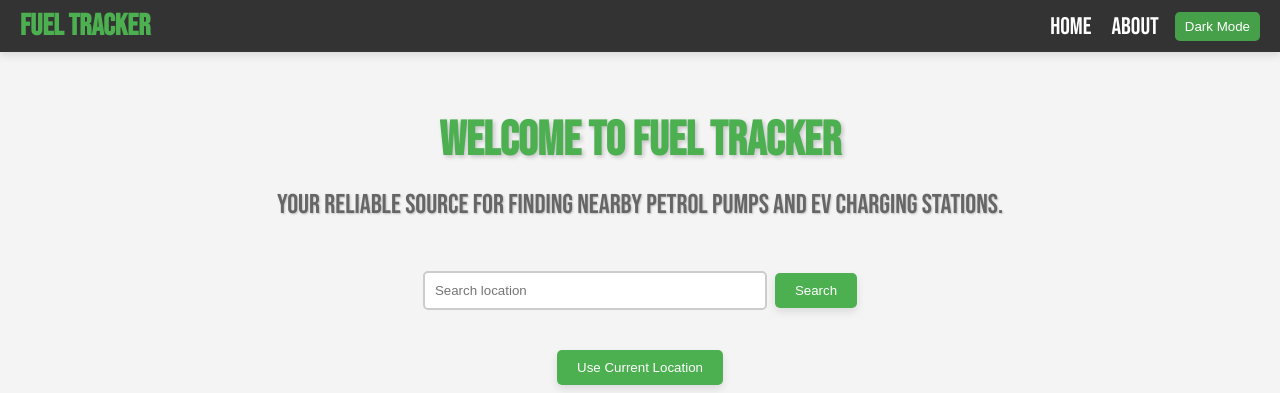
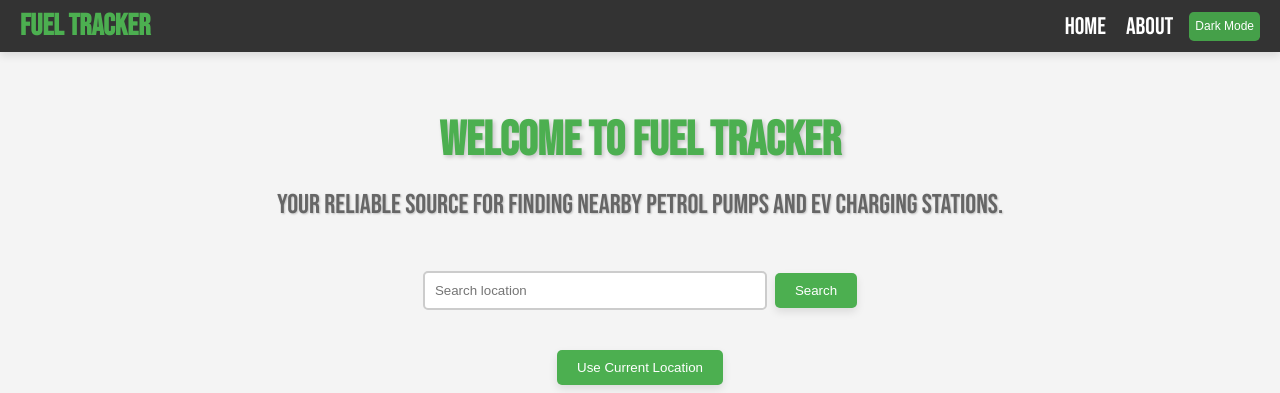
Before and after one commit to panchalbhakti/Fuel-Tracker, a plain HTML site: page index.html in a window 1280 px wide. Shown: the top 393 px of the page. Drawn offline with Linux system fonts and the light colour scheme; some packages are replaced by stand-ins of ours; a web font is replaced by a local one.

Commit message:
toggle button

```diff
--- a/style.css
+++ b/style.css
@@ -71,8 +71,9 @@ body.dark-mode {
     border: none;
     border-radius: 0.3rem;
     margin-left: 1rem;
-    padding: 5px 10px;
+    padding: 0 6px;
     cursor: pointer;
+    font-size: 12px;
 }
 
 .dark-mode .dark-mode-toggle {
@@ -200,6 +201,8 @@ body.dark-mode {
     list-style-type: none;
     padding: 0;
     margin: 0;
+    font-size: 1.3rem;
+    white-space: pre-wrap;
 }
 
 #results li {
```
